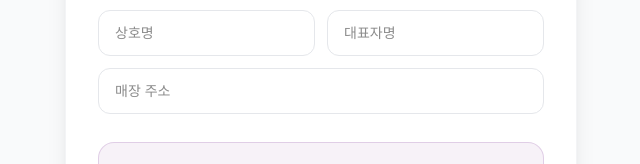
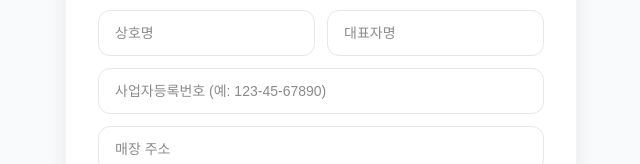
Before and after one commit to hannune-s/nao3, a Next.js app: page /register in a window 1280 px wide. Shown: the part 373-537 px from the top of the page, without its empty margins (319-959 px from the left). Built offline with nearby package versions, Linux system fonts and the light colour scheme; no server answers.

Commit message:
feat: add business registration number field to registration form

```diff
--- a/src/app/register/page.tsx
+++ b/src/app/register/page.tsx
@@ -13,6 +13,7 @@ export default function RegisterPage() {
   const [storeName, setStoreName] = useState('');
   const [ownerName, setOwnerName] = useState('');
   const [address, setAddress] = useState('');
+  const [businessNumber, setBusinessNumber] = useState(''); // 사업자등록번호 추가
   const [businessType, setBusinessType] = useState<'mart' | 'butcher'>('mart');
   const [file, setFile] = useState<File | null>(null);
 
@@ -60,6 +61,7 @@ export default function RegisterPage() {
         store_name: storeName,
         owner_name: ownerName,
         address,
+        business_number: businessNumber, // 사업자등록번호 저장
         business_type: businessType,
         business_license_url: licenseUrl,
       });
@@ -125,6 +127,11 @@ export default function RegisterPage() {
                 />
               </div>
               <input
+                type="text" required placeholder="사업자등록번호 (예: 123-45-67890)"
+                value={businessNumber} onChange={e => setBusinessNumber(e.target.value)}
+                className="w-full border border-gray-200 rounded-xl px-4 py-3 text-sm focus:outline-none focus:ring-2 focus:ring-[#5F0080]"
+              />
+              <input
                 type="text" required placeholder="매장 주소"
                 value={address} onChange={e => setAddress(e.target.value)}
                 className="w-full border border-gray-200 rounded-xl px-4 py-3 text-sm focus:outline-none focus:ring-2 focus:ring-[#5F0080]"
```
